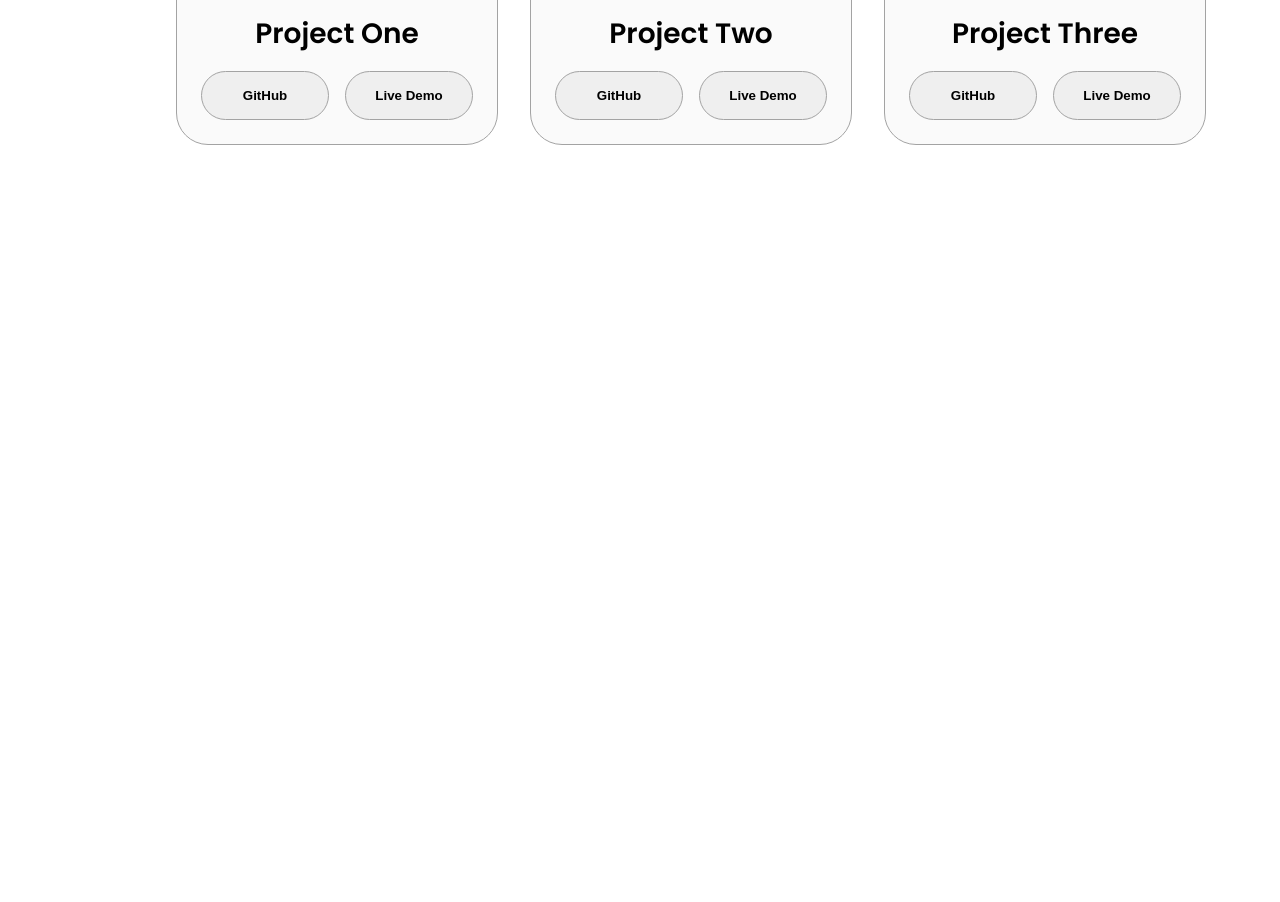
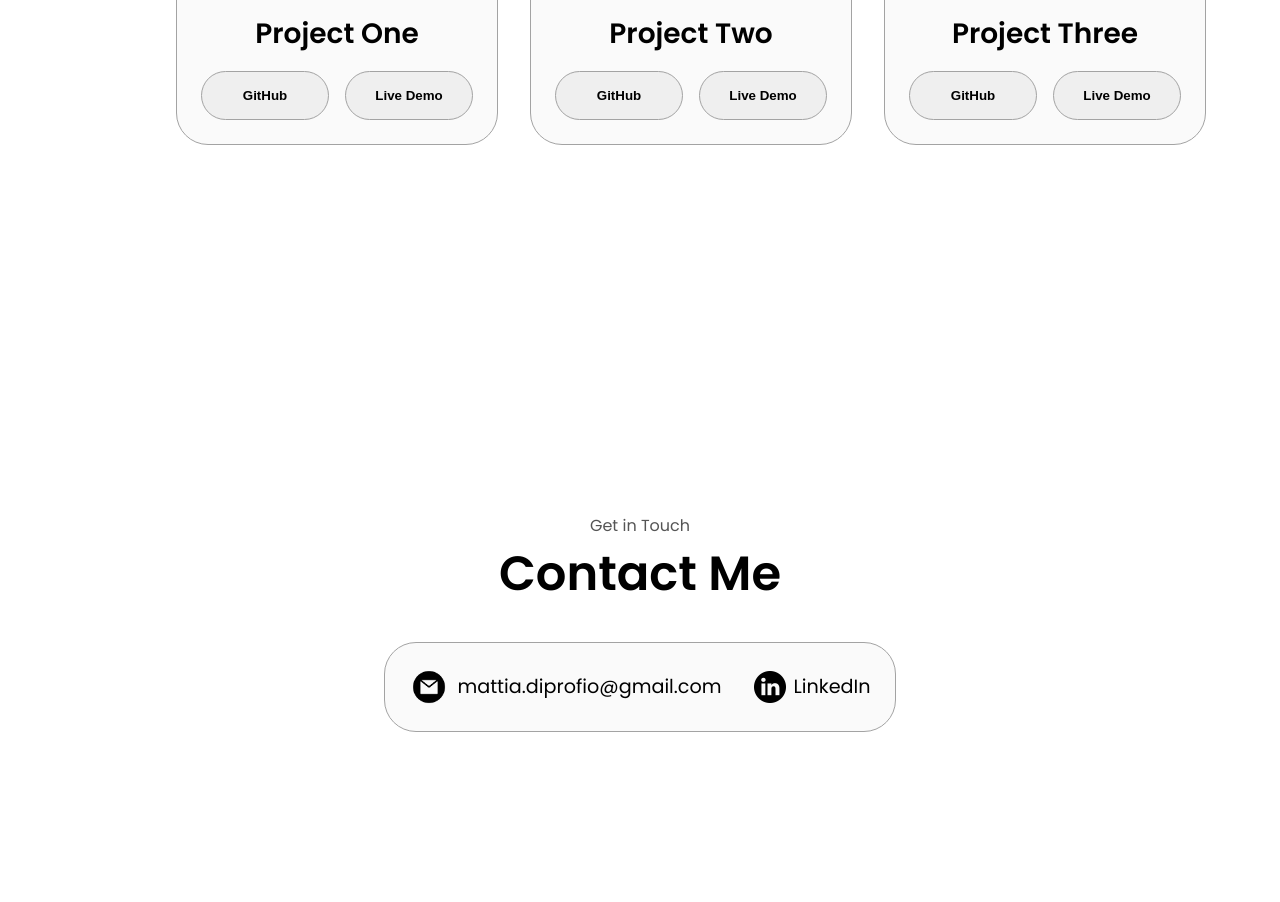
Before and after one commit to MattiaDiProfio/mattia-personal-portfolio, a plain HTML site: page index.html in a window 1280 px wide. Shown: the part 2738-3640 px from the top of the page. Before the commit the page ends 3080 px from the top, so only its background shows below. Drawn offline with Linux system fonts and the light colour scheme.

Commit message:
add footer

```diff
--- a/index.html
+++ b/index.html
@@ -231,6 +231,25 @@
         </div>
     </section>
 
+    <section id="contactme">
+        <p class="section-text-p1">Get in Touch</p>
+        <h1 class="title">Contact Me</h1>
+
+        <div class="contact-info-upper-container">
+            <div class="contact-info-container">
+                <img src="./assets/email.png" alt="email icon" class="icon email-icon contact-icon">
+                <p><a href="maillto:mattia.diprofio@gmail.com">mattia.diprofio@gmail.com</a></p>
+            </div>
+
+            <div class="contact-info-container">
+                <img src="./assets/linkedin.png" alt="linkedin icon" class="icon contact-icon">
+                <p><a href="https://www.linkedin.com/in/mattia-di-profio-69b4131b3/">LinkedIn</a></p>
+            </div>
+
+        </div>
+
+    </section>
+
     <script src="app.js"></script>
 </body>
 </html>
--- a/style.css
+++ b/style.css
@@ -382,3 +382,41 @@ article .icon {
 
 
 /* CONTACT PAGE */
+
+#contactme {
+    display: flex;
+    justify-content: center;
+    flex-direction: column;
+    height: 70vh;
+}
+
+.contact-info-upper-container {
+    display: flex;
+    justify-content: center;
+    border-radius: 2rem;
+    border: rgb(53, 53, 53) 0.1rem solid;
+    border-color: rgb(163, 163, 163);
+    background: rgb(250,250,250);
+    margin: 2rem auto;
+    padding: 0.5rem;
+}
+
+.contact-info-container {
+    display: flex;
+    align-items: center;
+    justify-content: center;
+    gap: 0.5rem;
+    margin: 1rem;
+}
+
+.contact-info-container p {
+    font-size: larger;
+}
+
+.contact-icon {
+    cursor: default;
+}
+
+.email-icon {
+    height: 2.5rem;
+}
```
